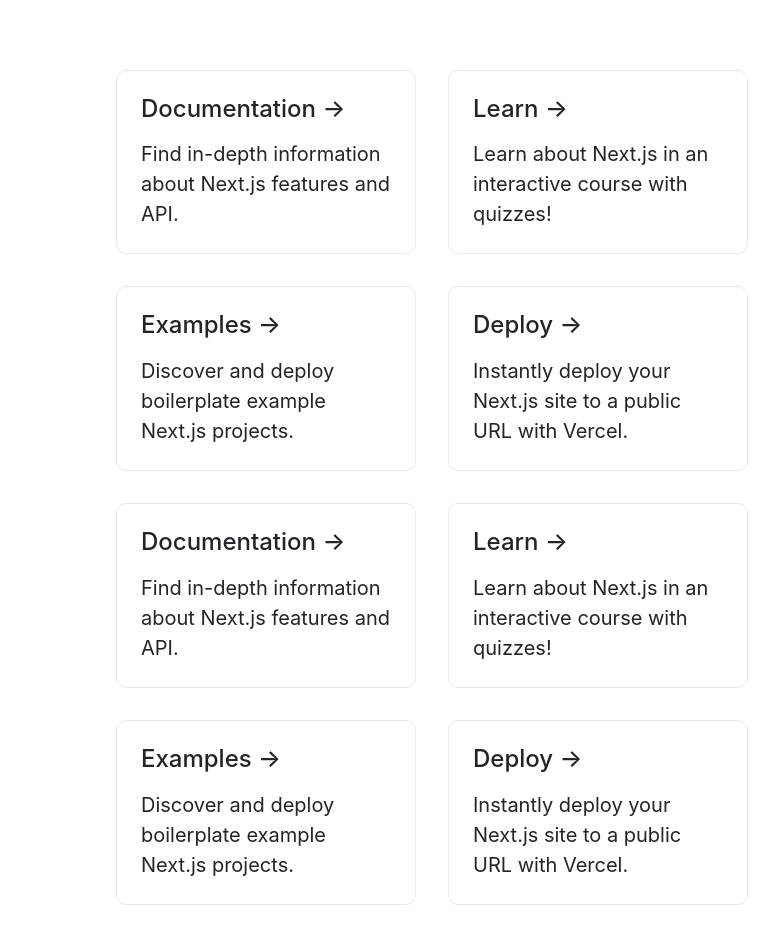
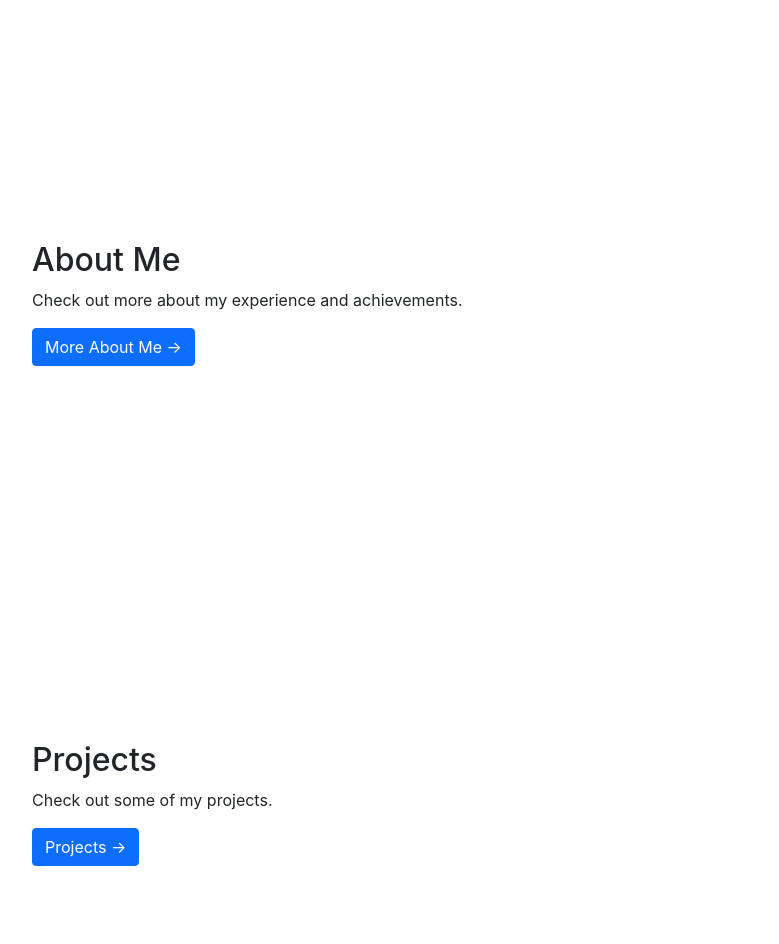
Before and after one commit to renaultluk/renaultluk.github.io, a Next.js app: page / in a window 1280 px wide. Shown: the part 240-1184 px from the top of the page, without its empty margins (0-779 px from the left). Before the commit the page ends 1161 px from the top, so only its background shows below. Built offline with nearby package versions, Linux system fonts and the light colour scheme.

Commit message:
edit banner

```diff
--- a/pages/index.js
+++ b/pages/index.js
@@ -1,6 +1,7 @@
 import { useState, useEffect } from 'react'
 import Head from 'next/head'
 import Image from 'next/image'
+import { Button } from 'react-bootstrap'
 import { Parallax, ParallaxLayer } from '@react-spring/parallax'
 import Typed from 'react-typed'
 
@@ -8,12 +9,14 @@ import styles from '../styles/Home.module.css'
 
 export default function Home() {
   const [offsetY, setOffsetY] = useState(0);
+  // let screenHeight = 0;
 
   const handleScroll = () => {
     setOffsetY(window.pageYOffset);
   }
 
   useEffect(() => {
+    // screenHeight = window.innerHeight;
     window.addEventListener('scroll', handleScroll);
     return () => {
       window.removeEventListener('scroll', handleScroll);
@@ -52,64 +55,27 @@ export default function Home() {
           </p>
         </h1>
 
-        <div className={styles.grid} style={{transform: `translateY(-${offsetY * 1.2}px)`  }}>
-          <a href="https://nextjs.org/docs" className={styles.card}>
-            <h2>Documentation &rarr;</h2>
-            <p>Find in-depth information about Next.js features and API.</p>
-          </a>
-
-          <a href="https://nextjs.org/learn" className={styles.card}>
-            <h2>Learn &rarr;</h2>
-            <p>Learn about Next.js in an interactive course with quizzes!</p>
-          </a>
-
-          <a
-            href="https://github.com/vercelu/next.js/tree/canary/examples"
-            className={styles.card}
-          >
-            <h2>Examples &rarr;</h2>
-            <p>Discover and deploy boilerplate example Next.js projects.</p>
-          </a>
-
-          <a
-            href="https://vercel.com/new?utm_source=create-next-app&utm_medium=default-template&utm_campaign=create-next-app"
-            className={styles.card}
-          >
-            <h2>Deploy &rarr;</h2>
-            <p>
-              Instantly deploy your Next.js site to a public URL with Vercel.
-            </p>
-          </a>
+        <div className={styles.banner} style={{
+          transform: `translateY(-${offsetY * 1.2}px)`,
+          height: `${500}px`,
+          // backgroundColor: `rgba(255, 255, 255, ${offsetY / screenHeight})`,
+        }}>
+          <h2>About Me</h2>
+          <p>Check out more about my experience and achievements.</p>
+          <Button variant="primary" href="/about" style={{ width: "fit-content" }}>
+            More About Me &rarr;
+          </Button>
         </div>
 
-        <div className={styles.grid} style={{transform: `translateY(-${offsetY * 0.5}px)`  }}>
-          <a href="https://nextjs.org/docs" className={styles.card}>
-            <h2>Documentation &rarr;</h2>
-            <p>Find in-depth information about Next.js features and API.</p>
-          </a>
-
-          <a href="https://nextjs.org/learn" className={styles.card}>
-            <h2>Learn &rarr;</h2>
-            <p>Learn about Next.js in an interactive course with quizzes!</p>
-          </a>
-
-          <a
-            href="https://github.com/vercelu/next.js/tree/canary/examples"
-            className={styles.card}
-          >
-            <h2>Examples &rarr;</h2>
-            <p>Discover and deploy boilerplate example Next.js projects.</p>
-          </a>
-
-          <a
-            href="https://vercel.com/new?utm_source=create-next-app&utm_medium=default-template&utm_campaign=create-next-app"
-            className={styles.card}
-          >
-            <h2>Deploy &rarr;</h2>
-            <p>
-              Instantly deploy your Next.js site to a public URL with Vercel.
-            </p>
-          </a>
+        <div className={styles.banner} style={{
+          transform: `translateY(-${offsetY * 0.5}px)`,
+          height: `${500}px`,
+        }}>
+          <h2>Projects</h2>
+          <p>Check out some of my projects.</p>
+          <Button variant="primary" href="/work" style={{ width: "fit-content" }}>
+            Projects &rarr;
+          </Button>
         </div>
 
         {/* <Parallax pages={2}>
--- a/styles/Home.module.css
+++ b/styles/Home.module.css
@@ -65,9 +65,10 @@
     Bitstream Vera Sans Mono, Courier New, monospace;
 }
 
-.grid {
+.banner {
   display: flex;
-  align-items: center;
+  flex-direction: column;
+  /* align-items: center; */
   justify-content: center;
   flex-wrap: wrap;
   max-width: 800px;
```
